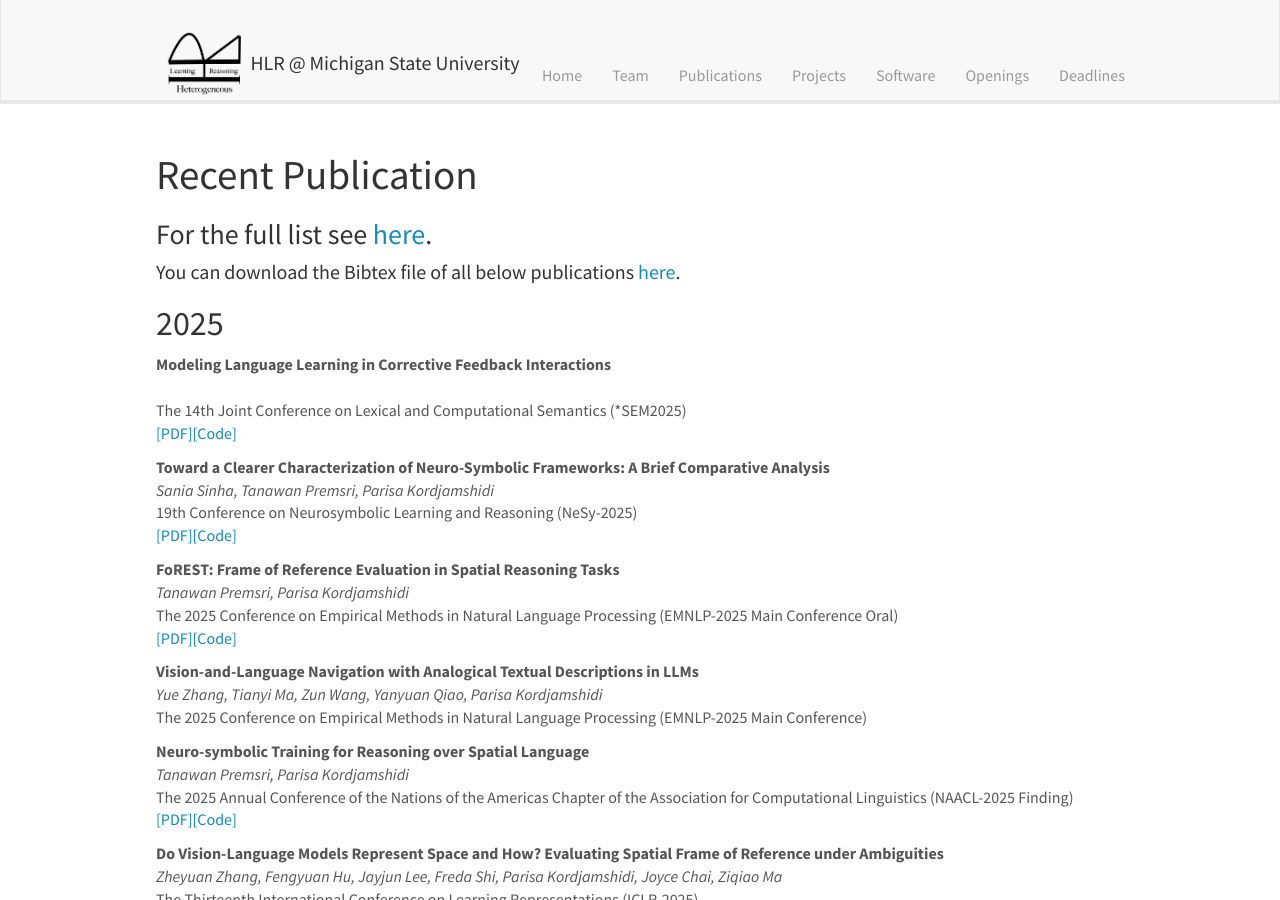
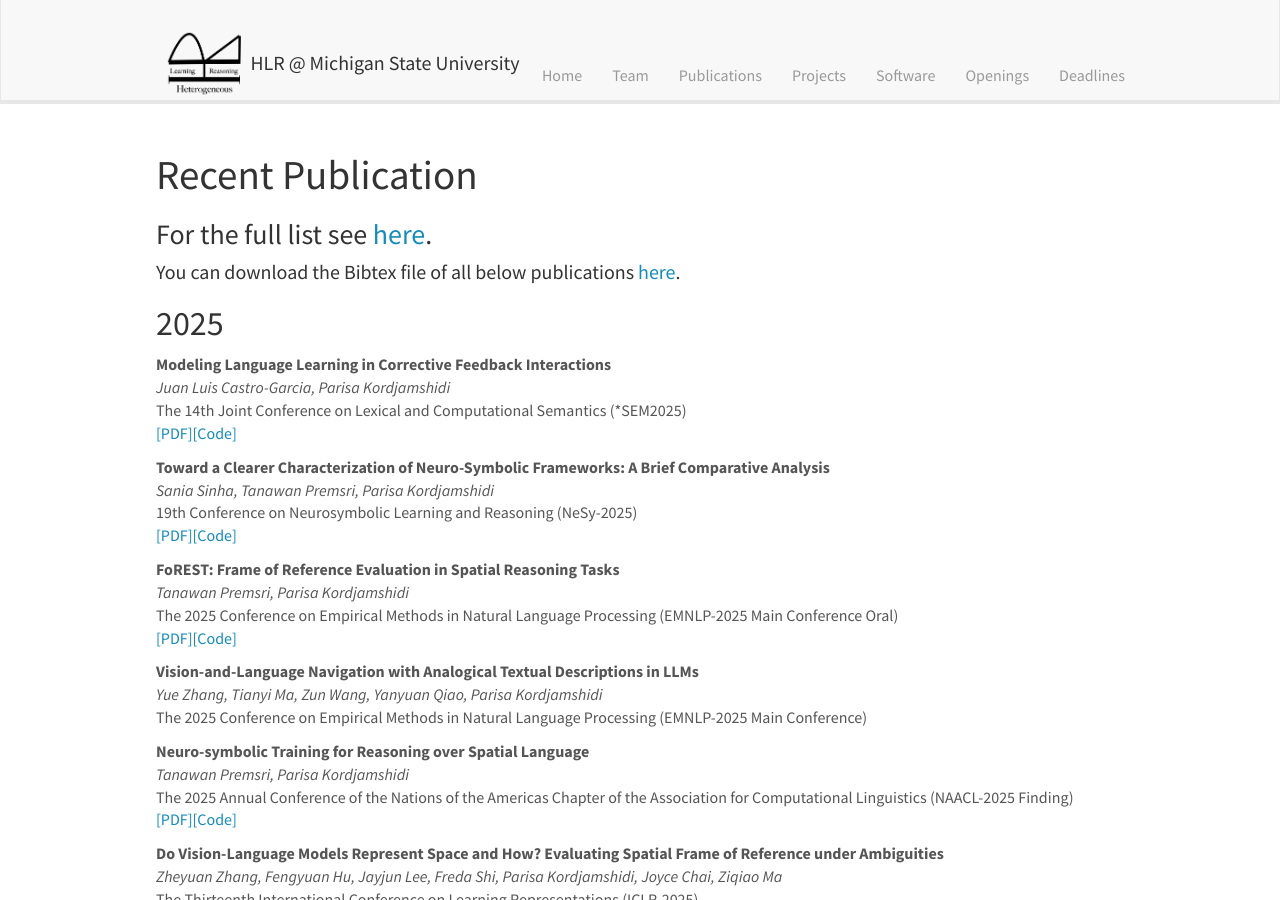
Before and after one commit to HLR/HLR.github.io, a Jekyll site: the page built from _pages/publications.md, in a window 1280 px wide and 900 px high. Built offline with Jekyll 4.4.1, drawn with Linux system fonts in a browser that asks for light colours; nearby versions of some CDN libraries.

Commit message:
Add author for Juan's *SEM2025

```diff
--- a/_data/publist.yml
+++ b/_data/publist.yml
@@ -12,7 +12,7 @@
 #       display: Code
 
 - title: Modeling Language Learning in Corrective Feedback Interactions
-  authors:
+  authors: Juan Luis Castro-Garcia, Parisa Kordjamshidi
   venue: The 14th Joint Conference on Lexical and Computational Semantics (*SEM2025)
   year: 2025
   links:
```
